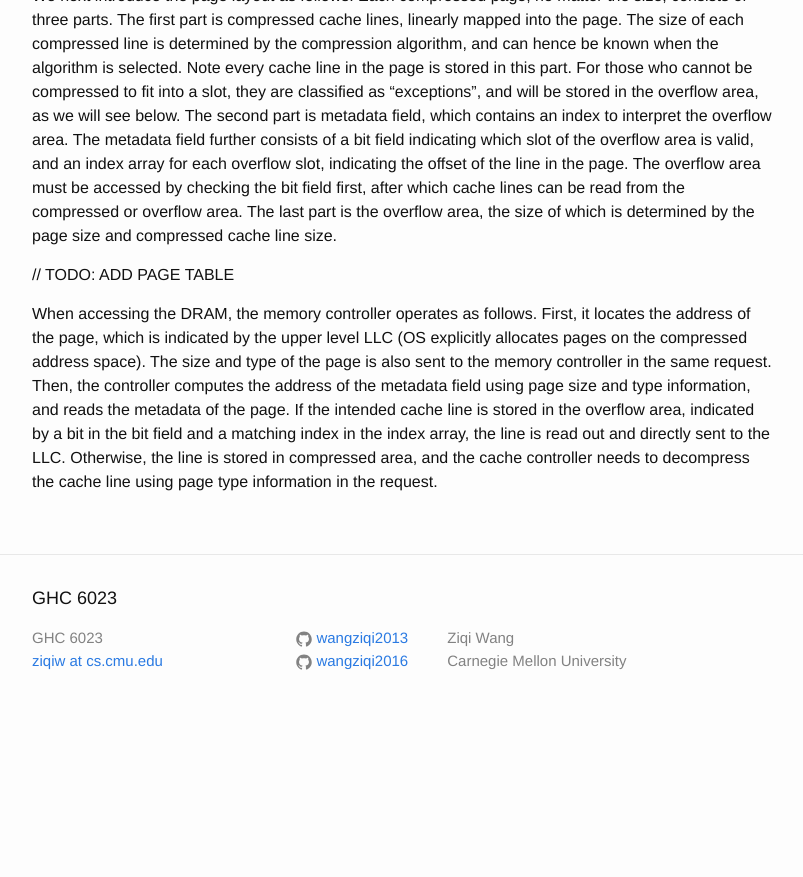
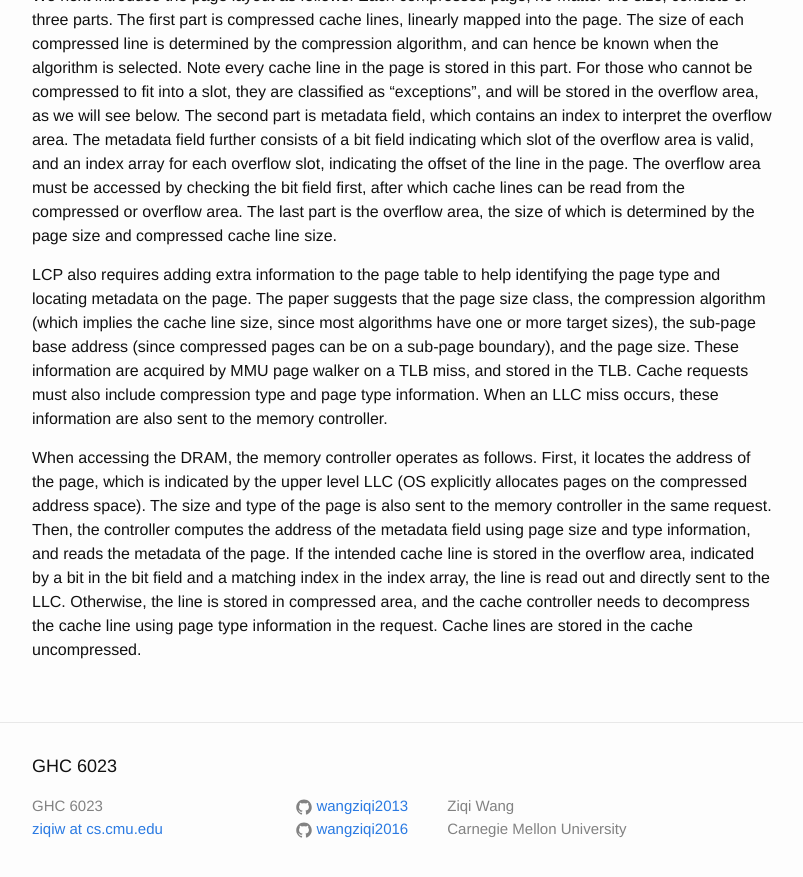
Before and after one commit to wangziqi2013/wangziqi2013.github.io, a Jekyll site: the page built from _posts/2020-05-20-lcp.markdown, in a window 1280 px wide and 900 px high, scrolled down 1690 px. Shown: the top 877 px of the window, without its empty margins (238-1041 px from the left). Built offline with Jekyll 4.4.1, drawn with Linux system fonts in a browser that asks for light colours; before the commit the page ends 2422 px from its top, so only the background shows below that.

Commit message:
Adding page table

```diff
--- a/_posts/2020-05-20-lcp.markdown
+++ b/_posts/2020-05-20-lcp.markdown
@@ -65,7 +65,12 @@ and an index array for each overflow slot, indicating the offset of the line in
 accessed by checking the bit field first, after which cache lines can be read from the compressed or overflow area.
 The last part is the overflow area, the size of which is determined by the page size and compressed cache line size.
 
-// TODO: ADD PAGE TABLE
+LCP also requires adding extra information to the page table to help identifying the page type and locating metadata
+on the page. The paper suggests that the page size class, the compression algorithm (which implies the cache line size,
+since most algorithms have one or more target sizes), the sub-page base address (since compressed pages can be on a sub-page
+boundary), and the page size. These information are acquired by MMU page walker on a TLB miss, and stored in the TLB.
+Cache requests must also include compression type and page type information. When an LLC miss occurs, these information
+are also sent to the memory controller.
 
 When accessing the DRAM, the memory controller operates as follows. First, it locates the address of the page, which is
 indicated by the upper level LLC (OS explicitly allocates pages on the compressed address space). The size and type of the
@@ -73,4 +78,4 @@ page is also sent to the memory controller in the same request. Then, the contro
 field using page size and type information, and reads the metadata of the page. If the intended cache line is stored in
 the overflow area, indicated by a bit in the bit field and a matching index in the index array, the line is read out and
 directly sent to the LLC. Otherwise, the line is stored in compressed area, and the cache controller needs to decompress
-the cache line using page type information in the request.
+the cache line using page type information in the request. Cache lines are stored in the cache uncompressed.
```
